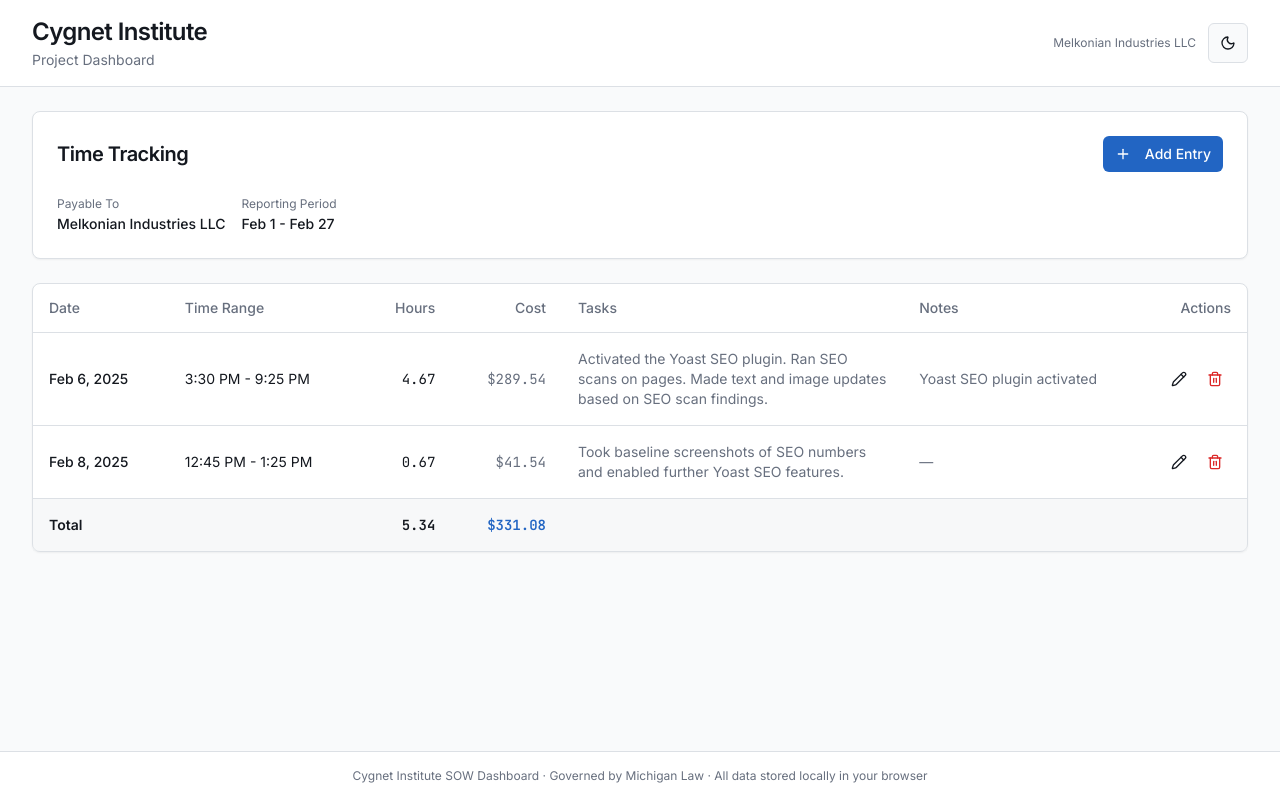
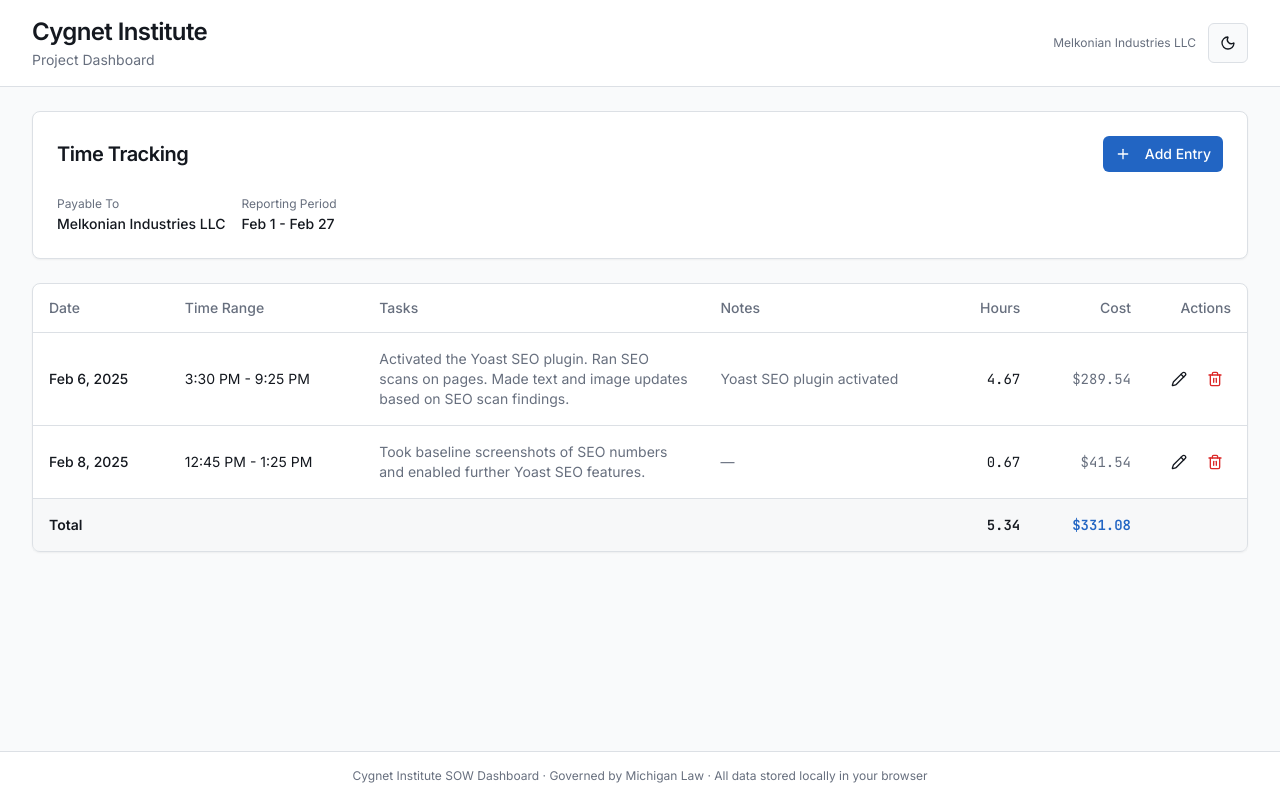
Before and after one commit to davemelk100/time-trackings, a Next.js app: page / in a window 1280 px wide. Built offline with nearby package versions, Linux system fonts and the light colour scheme.

Commit message:
feat: reorder columns in table header, body rows, and footer
Move Hours and Cost after Notes and adjust footer label.

```diff
--- a/components/time-tracking-section.tsx
+++ b/components/time-tracking-section.tsx
@@ -245,10 +245,10 @@ export function TimeTrackingSection() {
               <TableRow>
                 <TableHead>Date</TableHead>
                 <TableHead>Time Range</TableHead>
+                <TableHead>Tasks</TableHead>
+                <TableHead>Notes</TableHead>
                 <TableHead className="text-right">Hours</TableHead>
                 <TableHead className="text-right">Cost</TableHead>
-                <TableHead>Tasks</TableHead>
-                <TableHead>Notes</TableHead>
                 <TableHead className="w-[100px] text-right">Actions</TableHead>
               </TableRow>
             </TableHeader>
@@ -280,17 +280,17 @@ export function TimeTrackingSection() {
                     <TableCell className="whitespace-nowrap text-sm">
                       {entry.timeRange}
                     </TableCell>
+                    <TableCell className="max-w-[280px] text-sm text-muted-foreground">
+                      {entry.tasks}
+                    </TableCell>
+                    <TableCell className="max-w-[200px] text-sm text-muted-foreground">
+                      {entry.notes || "\u2014"}
+                    </TableCell>
                     <TableCell className="text-right font-mono text-sm">
                       {entry.totalHours.toFixed(2)}
                     </TableCell>
                     <TableCell className="text-right font-mono text-sm text-muted-foreground">
                       {formatCurrency(entry.totalHours * HOURLY_RATE)}
-                    </TableCell>
-                    <TableCell className="max-w-[280px] text-sm text-muted-foreground">
-                      {entry.tasks}
-                    </TableCell>
-                    <TableCell className="max-w-[200px] text-sm text-muted-foreground">
-                      {entry.notes || "\u2014"}
                     </TableCell>
                     <TableCell className="text-right">
                       <div className="flex items-center justify-end gap-1">
@@ -321,7 +321,7 @@ export function TimeTrackingSection() {
             {entries.length > 0 && (
               <TableFooter>
                 <TableRow>
-                  <TableCell colSpan={2} className="font-semibold">
+                  <TableCell colSpan={4} className="font-semibold">
                     Total
                   </TableCell>
                   <TableCell className="text-right font-mono font-semibold">
@@ -330,7 +330,7 @@ export function TimeTrackingSection() {
                   <TableCell className="text-right font-mono font-semibold text-primary">
                     {formatCurrency(totalCost)}
                   </TableCell>
-                  <TableCell colSpan={3} />
+                  <TableCell />
                 </TableRow>
               </TableFooter>
             )}
```
